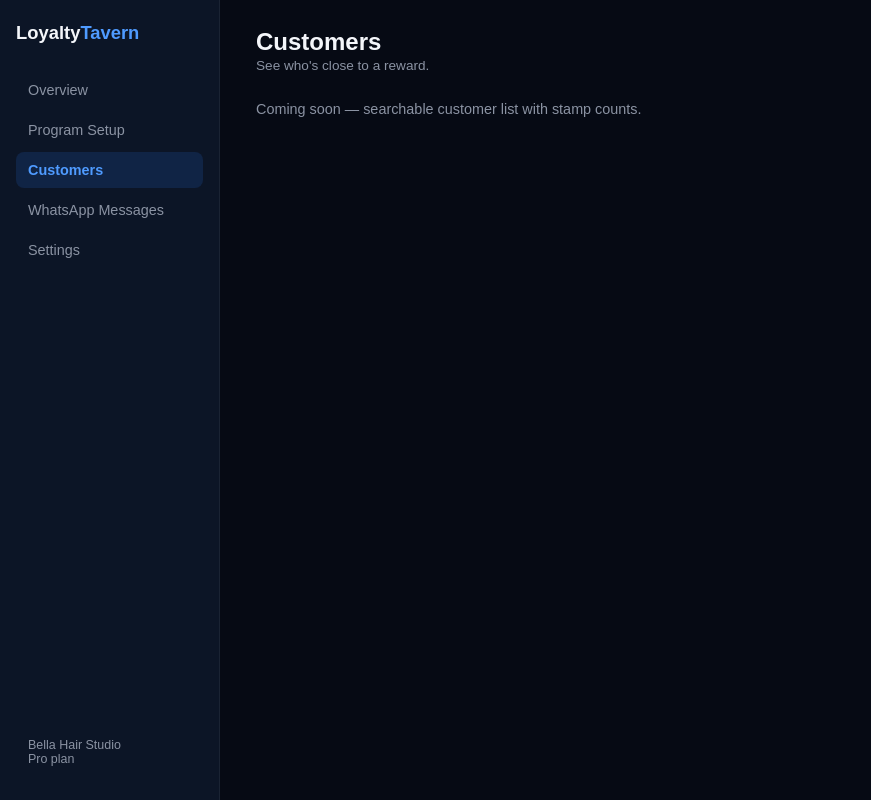
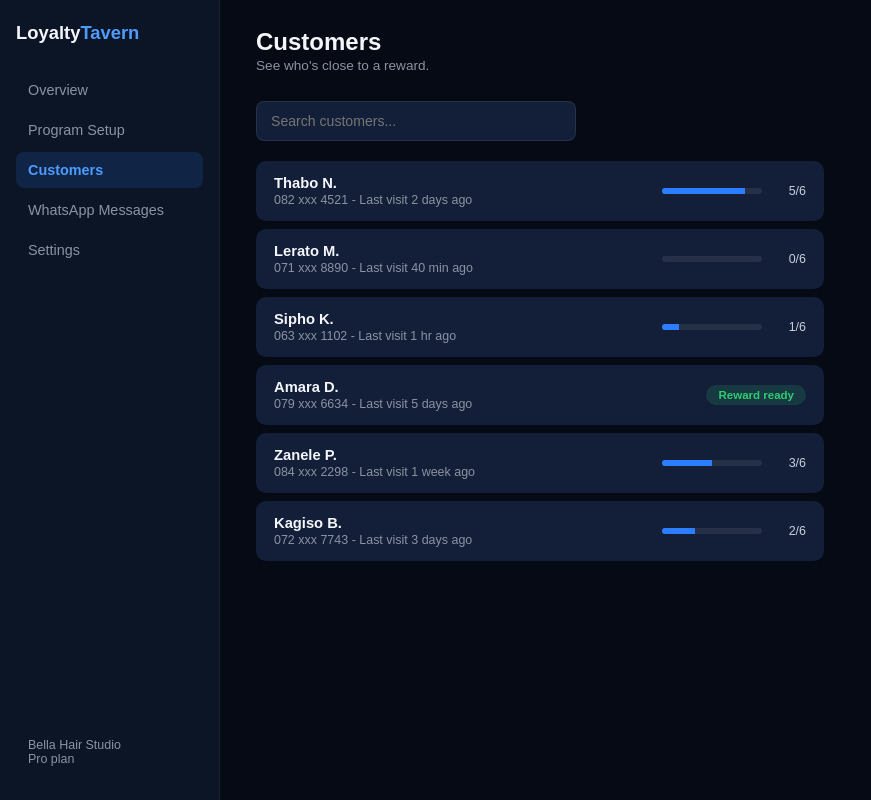
Before and after one commit to mmmlungi/digitaltavern-loyalty, a React (Vite) app: page /customers in a window 1280 px wide. Shown: the whole page, without its empty margins (0-871 px from the left). Built offline with nearby package versions, Linux system fonts and the light colour scheme.

Commit message:
Build Overview and Customers pages with mock data

```diff
--- a/src/pages/Customers/Customers.jsx
+++ b/src/pages/Customers/Customers.jsx
@@ -1,11 +1,71 @@
+import { useState, useMemo } from 'react';
+
+const CUSTOMERS = [
+  { name: 'Thabo N.', phone: '082 xxx 4521', current: 5, total: 6, lastVisit: '2 days ago' },
+  { name: 'Lerato M.', phone: '071 xxx 8890', current: 0, total: 6, lastVisit: '40 min ago', justRedeemed: true },
+  { name: 'Sipho K.', phone: '063 xxx 1102', current: 1, total: 6, lastVisit: '1 hr ago' },
+  { name: 'Amara D.', phone: '079 xxx 6634', current: 6, total: 6, lastVisit: '5 days ago' },
+  { name: 'Zanele P.', phone: '084 xxx 2298', current: 3, total: 6, lastVisit: '1 week ago' },
+  { name: 'Kagiso B.', phone: '072 xxx 7743', current: 2, total: 6, lastVisit: '3 days ago' },
+];
+
 export default function Customers() {
+  const [search, setSearch] = useState('');
+
+  const filtered = useMemo(
+    () => CUSTOMERS.filter((c) => c.name.toLowerCase().includes(search.toLowerCase())),
+    [search]
+  );
+
   return (
     <main className="main">
       <h1 className="main__title">Customers</h1>
       <p className="main__subtitle">See who's close to a reward.</p>
-      <p style={{ color: 'var(--silver-500)', fontSize: '0.9rem' }}>
-        Coming soon — searchable customer list with stamp counts.
-      </p>
+
+      <input
+        type="text"
+        className="form-input search-input"
+        placeholder="Search customers..."
+        value={search}
+        onChange={(e) => setSearch(e.target.value)}
+      />
+
+      <div className="customers-list">
+        {filtered.map((customer) => {
+          const isReady = customer.current >= customer.total;
+          const percent = Math.min(100, (customer.current / customer.total) * 100);
+
+          return (
+            <div className="customer-row" key={customer.phone}>
+              <div className="customer-row__info">
+                <span className="customer-row__name">{customer.name}</span>
+                <span className="customer-row__phone">{customer.phone} - Last visit {customer.lastVisit}</span>
+              </div>
+
+              <div className="customer-row__progress">
+                {isReady ? (
+                  <span className="status-pill status-pill--ready">
+                    {customer.justRedeemed ? 'Redeemed' : 'Reward ready'}
+                  </span>
+                ) : (
+                  <>
+                    <div className="progress-bar">
+                      <div className="progress-bar__fill" style={{ width: percent + '%' }} />
+                    </div>
+                    <span className="progress-label">
+                      {customer.current}/{customer.total}
+                    </span>
+                  </>
+                )}
+              </div>
+            </div>
+          );
+        })}
+
+        {filtered.length === 0 && (
+          <p style={{ color: 'var(--silver-500)', fontSize: '0.85rem' }}>No customers match "{search}".</p>
+        )}
+      </div>
     </main>
   );
 }
--- a/src/pages/Overview/Overview.jsx
+++ b/src/pages/Overview/Overview.jsx
@@ -1,11 +1,51 @@
+const STATS = [
+  { label: 'Active customers', value: '142' },
+  { label: 'Stamps this month', value: '318' },
+  { label: 'Rewards redeemed', value: '27' },
+  { label: 'Close to reward', value: '19', accent: true },
+];
+
+const ACTIVITY = [
+  { name: 'Thabo N.', detail: 'Stamp 5/6', type: 'progress', time: '2 min ago' },
+  { name: 'Lerato M.', detail: 'Reward redeemed', type: 'redeemed', time: '40 min ago' },
+  { name: 'Sipho K.', detail: 'New customer - Stamp 1/6', type: 'new', time: '1 hr ago' },
+];
+
+const BADGE_CLASS = {
+  progress: 'badge--progress',
+  redeemed: 'badge--redeemed',
+  new: 'badge--new',
+};
+
 export default function Overview() {
   return (
     <main className="main">
       <h1 className="main__title">Overview</h1>
-      <p className="main__subtitle">Bella Hair Studio · Every 6th visit free</p>
-      <p style={{ color: 'var(--silver-500)', fontSize: '0.9rem' }}>
-        Coming next — stats and recent activity feed.
-      </p>
+      <p className="main__subtitle">Bella Hair Studio - Every 6th visit free</p>
+
+      <div className="stat-grid">
+        {STATS.map((stat) => (
+          <div className="stat-card" key={stat.label}>
+            <div className="stat-card__label">{stat.label}</div>
+            <div className={'stat-card__value' + (stat.accent ? ' stat-card__value--accent' : '')}>
+              {stat.value}
+            </div>
+          </div>
+        ))}
+      </div>
+
+      <div className="section-label">Recent activity</div>
+      <div className="activity-list">
+        {ACTIVITY.map((item, i) => (
+          <div className="activity-row" key={i}>
+            <span className="activity-row__name">
+              {item.name}
+              <span className={'activity-row__badge ' + BADGE_CLASS[item.type]}>{item.detail}</span>
+            </span>
+            <span className="activity-row__time">{item.time}</span>
+          </div>
+        ))}
+      </div>
     </main>
   );
 }
--- a/src/styles/theme.css
+++ b/src/styles/theme.css
@@ -236,3 +236,34 @@ body {
   max-width: 80%;
   white-space: pre-wrap;
 }
+
+.stat-grid { display: grid; grid-template-columns: repeat(4, 1fr); gap: 14px; margin-bottom: 30px; }
+.stat-card { background: var(--navy-700); border: 1px solid rgba(255, 255, 255, 0.06); border-radius: 12px; padding: 16px; }
+.stat-card__label { font-size: 0.75rem; color: var(--silver-500); margin-bottom: 6px; }
+.stat-card__value { font-family: 'Rajdhani', sans-serif; font-weight: 700; font-size: 1.5rem; }
+.stat-card__value--accent { color: var(--blue-400); }
+
+.section-label { font-family: 'Rajdhani', sans-serif; font-weight: 600; font-size: 0.95rem; margin-bottom: 10px; color: var(--white); }
+
+.activity-list { display: flex; flex-direction: column; gap: 6px; }
+.activity-row { display: flex; justify-content: space-between; align-items: center; background: var(--navy-700); border-radius: 8px; padding: 12px 16px; font-size: 0.85rem; }
+.activity-row__name { color: var(--white); }
+.activity-row__time { color: var(--silver-500); font-size: 0.78rem; }
+.activity-row__badge { display: inline-block; font-size: 0.72rem; font-weight: 600; padding: 2px 8px; border-radius: 6px; margin-left: 8px; }
+.badge--progress { background: rgba(45, 125, 255, 0.15); color: var(--blue-400); }
+.badge--redeemed { background: rgba(46, 204, 113, 0.15); color: var(--green); }
+.badge--new { background: rgba(255, 255, 255, 0.08); color: var(--silver-300); }
+
+.search-input { margin-bottom: 20px; max-width: 320px; }
+
+.customers-list { display: flex; flex-direction: column; gap: 8px; }
+.customer-row { display: flex; justify-content: space-between; align-items: center; background: var(--navy-700); border-radius: 10px; padding: 14px 18px; }
+.customer-row__info { display: flex; flex-direction: column; gap: 2px; }
+.customer-row__name { font-weight: 600; font-size: 0.92rem; color: var(--white); }
+.customer-row__phone { font-size: 0.78rem; color: var(--silver-500); }
+.customer-row__progress { display: flex; align-items: center; gap: 10px; }
+.progress-bar { width: 100px; height: 6px; background: rgba(255, 255, 255, 0.08); border-radius: 999px; overflow: hidden; }
+.progress-bar__fill { height: 100%; background: var(--blue-500); }
+.progress-label { font-size: 0.78rem; color: var(--silver-300); min-width: 34px; text-align: right; }
+.status-pill { font-size: 0.72rem; font-weight: 600; padding: 4px 12px; border-radius: 999px; }
+.status-pill--ready { background: rgba(46, 204, 113, 0.15); color: var(--green); }
```
